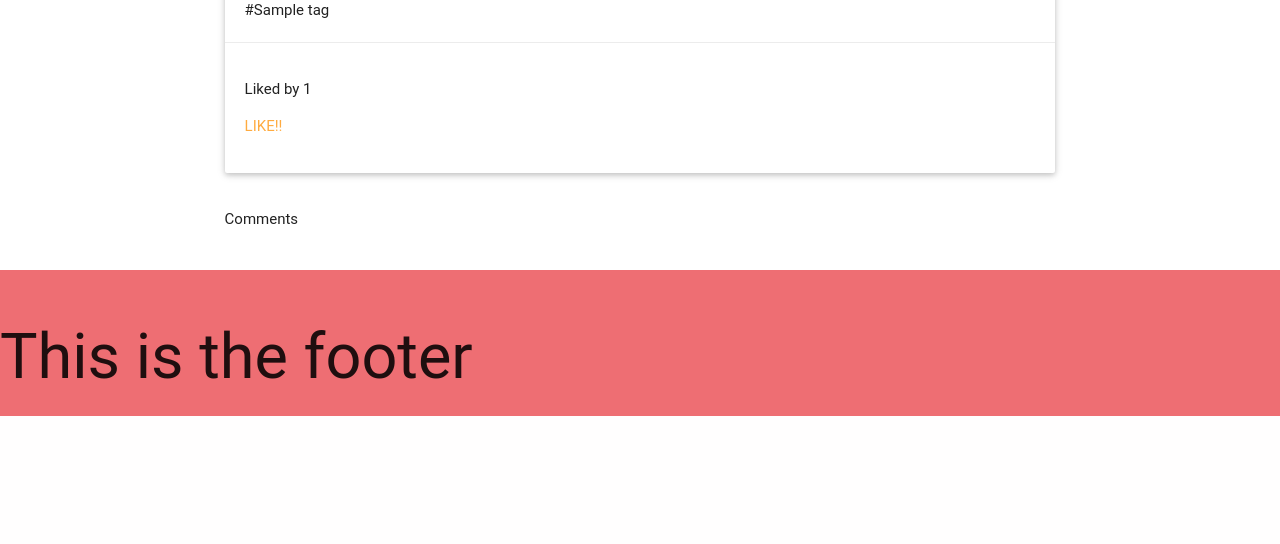
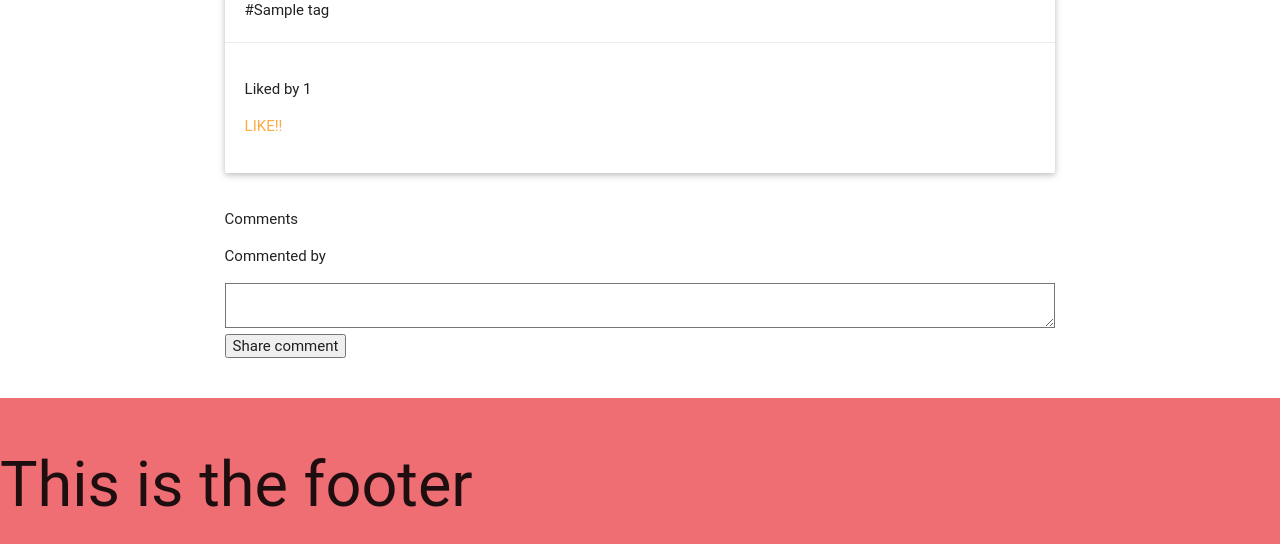
Before and after one commit to paulsoh/vanity-fair, a Django app: page /posts/1/ in a window 1280 px wide. Shown: the part 864-1408 px from the top of the page. Before the commit the page ends 1280 px from the top, so only its background shows below. Run offline with Django 3.2, Linux system fonts and the light colour scheme; tables that the repository leaves empty hold one stand-in row (values such as "Sample post"); grey boxes marked "Sample" are stand-in pictures; some web fonts are replaced.

Commit message:
added: form for comment input

```diff
--- a/vanityfair/post/templates/post/post.html
+++ b/vanityfair/post/templates/post/post.html
@@ -39,8 +39,14 @@
 <div class="row">
     <div class="col s8 push-s2">
         <div id="comment" data-post-id="{{post.id}}"> Comments </div>
+            <p>Commented by {{request.user.username }}</p>
+            <textarea name="content"></textarea>
+            <input id="submit" class="submit" type="submit" value="Share comment">
     </div>
 </div>
+
+
+
 {% endblock %}
 
 {% block js %}
```
